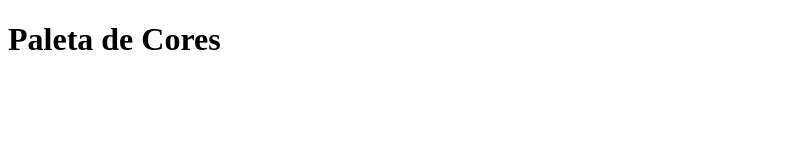
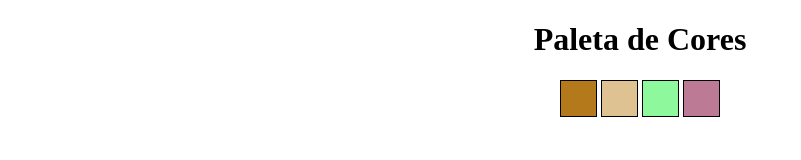
Before and after one commit to Ruan-Portella/Pixels_Art, a website: page index.html in a window 1280 px wide. Shown: the whole page, without its empty margins (0-801 px from the left). Drawn offline with Linux system fonts and the light colour scheme.

Commit message:
Feat: Resolvendo Exercicio 1 e 2

```diff
--- a/index.html
+++ b/index.html
@@ -4,9 +4,20 @@
     <meta charset="UTF-8">
     <meta http-equiv="X-UA-Compatible" content="IE=edge">
     <meta name="viewport" content="width=device-width, initial-scale=1.0">
+    <link rel="stylesheet" href="style.css">
     <title>Projeto Pixel Art</title>
 </head>
 <body>
     <header><h1 id="title">Paleta de Cores</h1></header>
+    <main>
+        <div id="color-palette">
+            <div class="color"></div>
+            <div class="color"></div>
+            <div class="color"></div>
+            <div class="color"></div>
+        </div>
+    </main>
+    <footer></footer>
+    <script src="script.js"></script>
 </body>
 </html>
--- a/script.js
+++ b/script.js
@@ -0,0 +1,29 @@
+// #Construindo Minhas Funções
+
+// Construindo a função de gerar Cores
+
+const backgroundPalette = () => {
+    const red = Math.floor(Math.random() * 255);
+    const green = Math.floor(Math.random() * 256);
+    const blue = Math.floor(Math.random() * 256);
+
+    return `rgb(${red}, ${green}, ${blue})`;
+  };
+
+// Construindo a função de Adicionar as Cores geradas
+
+const newColors = () => {
+    const colors = [];
+    const palettediv = document.querySelectorAll('.color');
+    for (let i = 0; i < palettediv.length; i += 1) {
+      const color = backgroundPalette();
+      palettediv[i].style.backgroundColor = color;
+      colors.push(color);
+    }
+  };
+
+// #Construindo Minhas Chamadas de Funções
+
+window.onload = () => {
+      newColors();
+  };
--- a/style.css
+++ b/style.css
@@ -0,0 +1,29 @@
+body{
+    margin: 0;
+    padding: 0;
+}
+
+header{
+    text-align: center;
+}
+
+main{
+
+    display: flex;
+    flex-flow: row wrap;
+    justify-content: center;
+
+}
+
+#color-palette{
+    text-align: center;
+
+}
+
+.color{
+        border: 1px solid black;
+        width: 35px;
+        height: 35px;
+        display: inline-block;
+
+}
```
